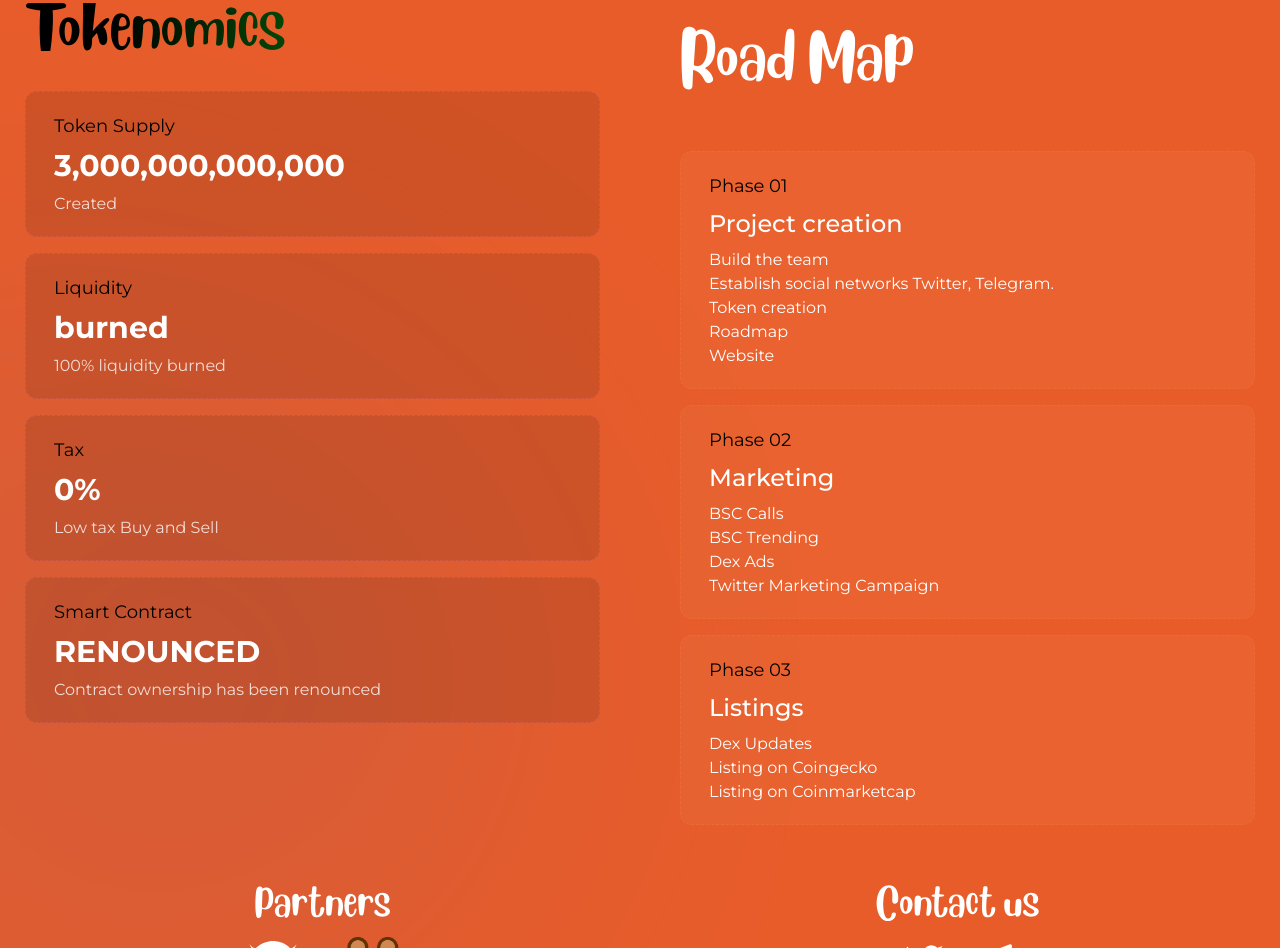
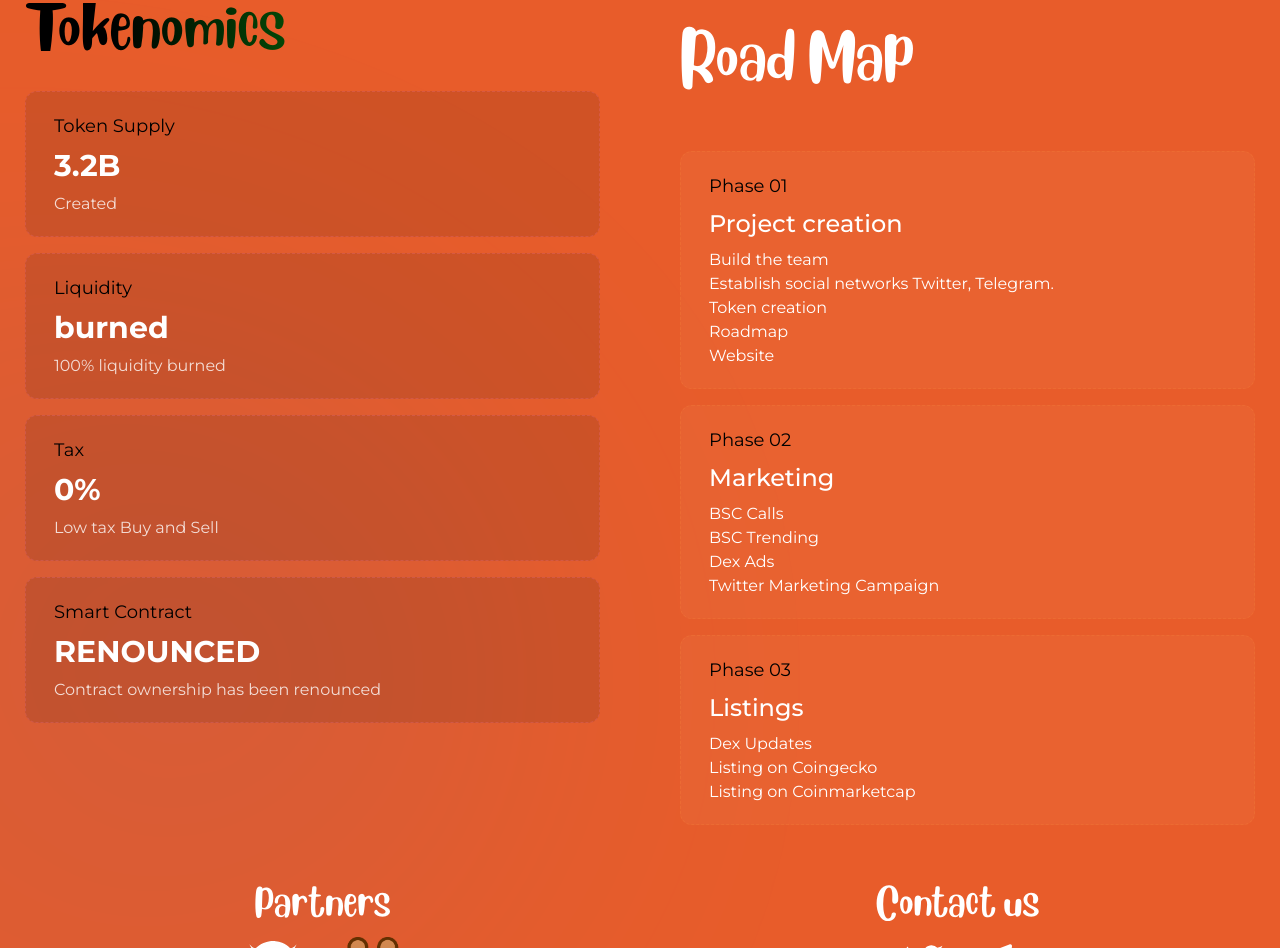
Before and after one commit to kunmmi/steve, a plain HTML site: page index.html in a window 1280 px wide. Shown: the part 2183-3131 px from the top of the page. Drawn offline with nearby package versions, Linux system fonts and the light colour scheme; a web font is replaced by a local one.

Commit message:
Update index.html

```diff
--- a/index.html
+++ b/index.html
@@ -218,7 +218,7 @@ Join $Steve in his journey                        </p>
                                 Token Supply
                             </h3>
 
-                            <p class="text-3xl font-bold">3,000,000,000,000</p>
+                            <p class="text-3xl font-bold">3.2B</p>
 
                             <p class="text-white/80">Created</p>
                         </div>
```
